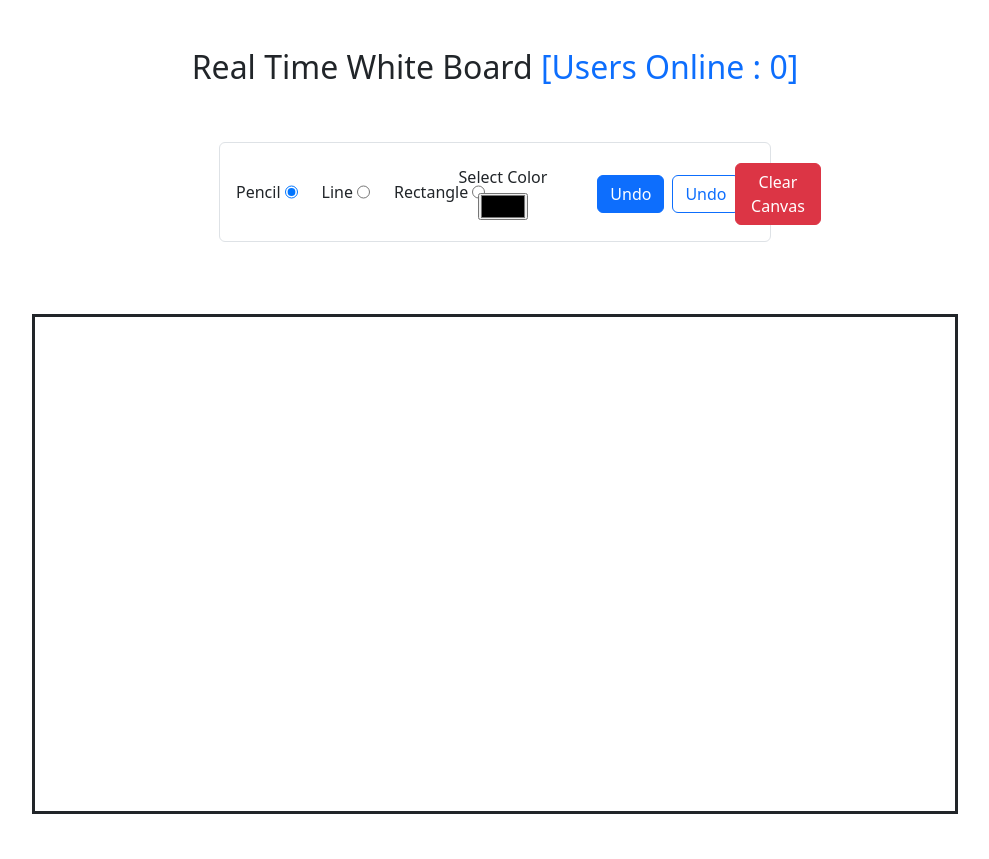
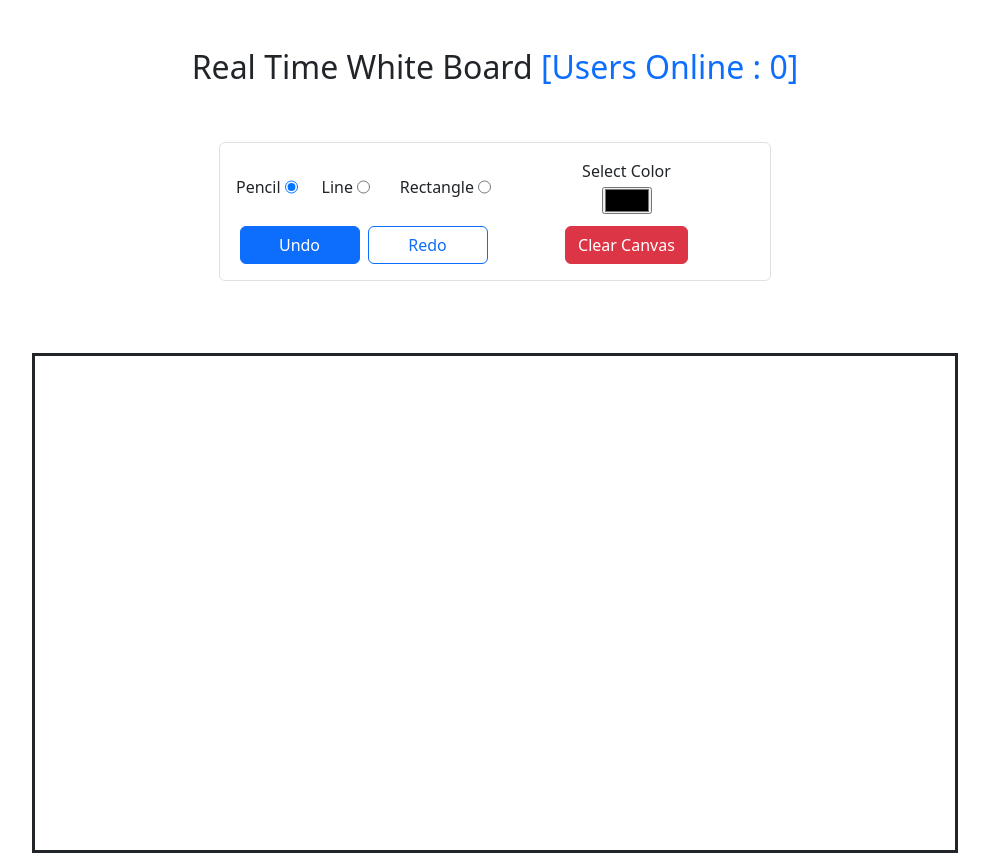
Before and after one commit to KaviiDream/Real-Time-White-Board-Sharing-App, a React (Vite) app in the folder frontend/: page /1 in a window 1280 px wide. Shown: the whole page, without its empty margins (145-1134 px from the left). Before the commit the page ends 820 px from the top, so only its background shows below. Built offline with nearby package versions, Linux system fonts and the light colour scheme.

Commit message:
Ui finalized for whiteboard

```diff
--- a/frontend/src/pages/RoomPage/Index.css
+++ b/frontend/src/pages/RoomPage/Index.css
@@ -1,3 +1,27 @@
 .canvas-box{
     height: 500px;
 }
+
+.canvas-container {
+    flex-wrap: wrap;
+    row-gap: 1.5rem;
+    column-gap: 1.25rem;
+}
+
+.canvas-container > div {
+    flex: 1 1 220px;
+    display: flex;
+    justify-content: center;
+}
+
+.canvas-container > div > div {
+    width: 100%;
+}
+
+.canvas-container label {
+    margin-bottom: 0;
+}
+
+.canvas-container button {
+    min-width: 120px;
+}
--- a/frontend/src/pages/RoomPage/Index.jsx
+++ b/frontend/src/pages/RoomPage/Index.jsx
@@ -40,7 +40,7 @@ const RoomPage = () => {
 
                 <div className="col-md-3 d-flex gap-2">
                     <button className="btn btn-primary mt-1">Undo</button>
-                    <button className="btn btn-outline-primary mt-1">Undo</button>
+                    <button className="btn btn-outline-primary mt-1">Redo</button>
 
                 </div>
 
```
Also changed, not shown: 8 other files (tests, documents, lock files or other folders).
